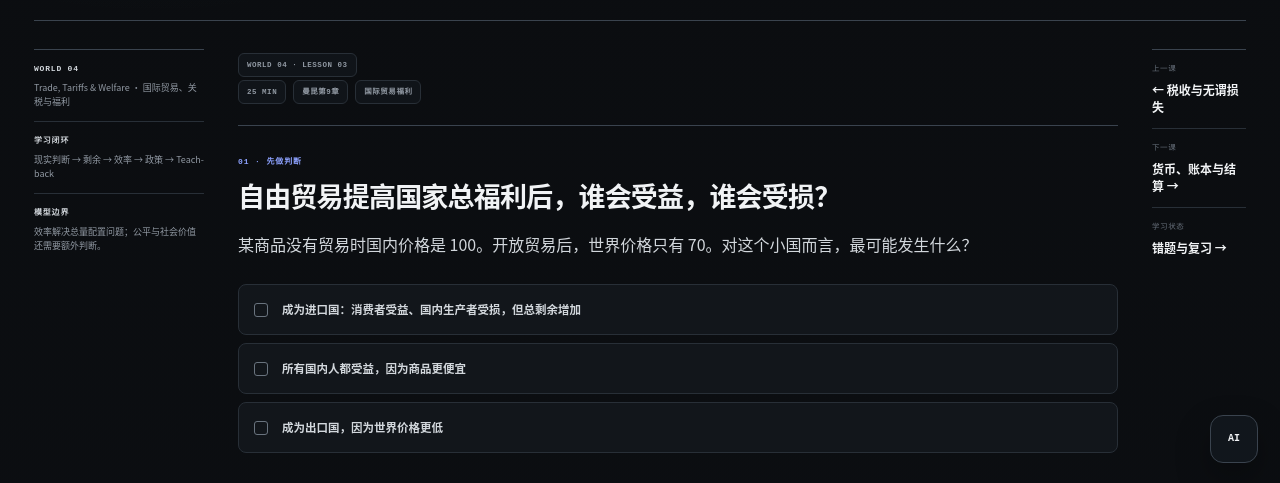
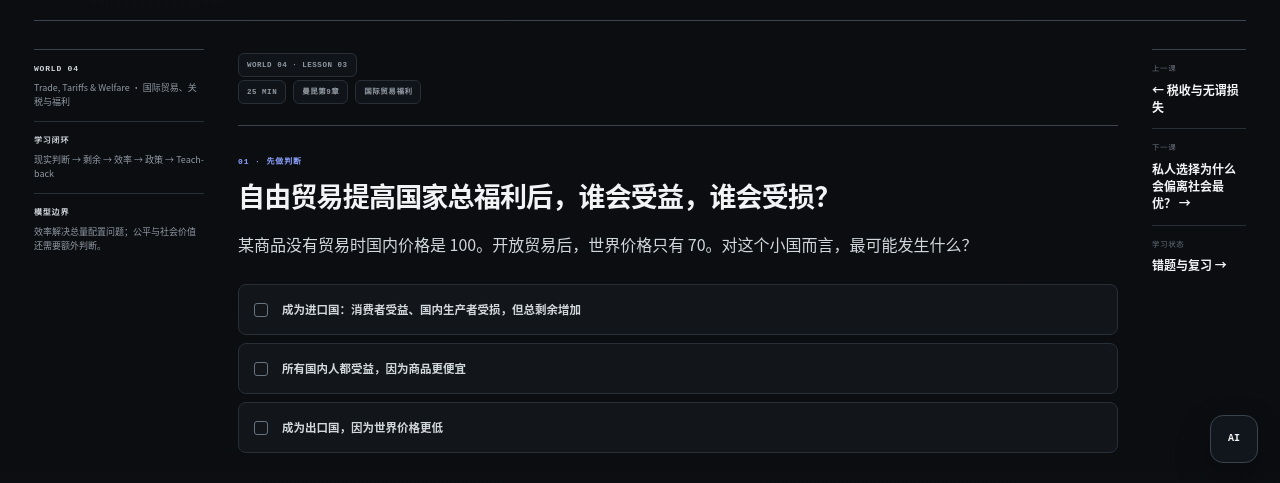
Before and after one commit to TempleHao/economics-world, a plain HTML site: page lessons/w04-l03-trade-welfare.html in a window 1280 px wide. Shown: the part 317-800 px from the top of the page. Drawn offline with Linux system fonts and the light colour scheme.

Commit message:
fix(navigation): align lessons/w04-l03-trade-welfare.html with registered learning path

```diff
--- a/lessons/w04-l03-trade-welfare.html
+++ b/lessons/w04-l03-trade-welfare.html
@@ -114,7 +114,7 @@
 </section></div>
     <aside class="next-rail">
       <a href="./w04-l02-tax-deadweight-loss.html"><small>上一课</small><b>← 税收与无谓损失</b></a>
-      <a href="./w12-l01-money-ledgers-settlement.html"><small>下一课</small><b>货币、账本与结算 →</b></a>
+      <a href="./w05-l01-externalities.html"><small>下一课</small><b>私人选择为什么会偏离社会最优？ →</b></a>
       <a href="../index.html#review"><small>学习状态</small><b>错题与复习 →</b></a>
     </aside>
   </div>
```
